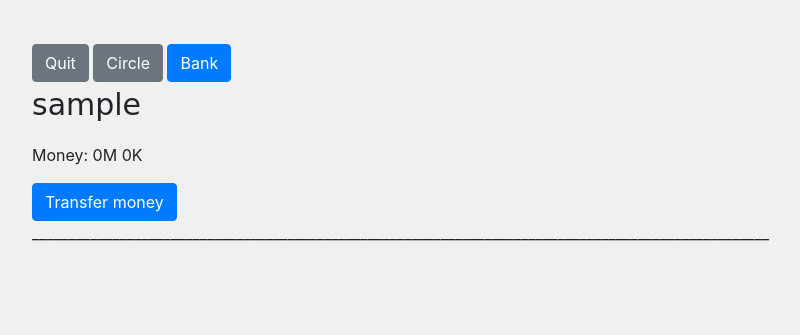
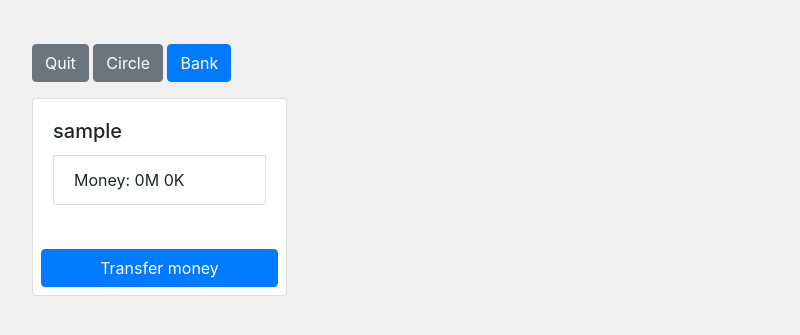
Before and after one commit to maximkz561/monopoly, a Django app: page /game/1 in a window 1280 px wide. Shown: the part 56-391 px from the top of the page, without its empty margins (53-853 px from the left). Run offline with Django 3.2, Linux system fonts and the light colour scheme; tables that the repository leaves empty hold one stand-in row (values such as "Sample post"); some libraries are stand-ins or nearby versions; some web fonts are replaced.

Commit message:
made front for game.html

```diff
--- a/base/templates/game.html
+++ b/base/templates/game.html
@@ -7,51 +7,31 @@
         Bank
     </button>
 
-    {% for user in users %}
-        <div>
-            <p class="username">{{ user.username }}</p>
-            <p>Money: {{ user.friendly_money }}</p>
-        </div>
-        {% if user == request_user %}
+    <div class="row row-cols-2 row-cols-md-4 mt-3">
 
-        {% else %}
+        {% for user in users %}
 
-            <!-- Button trigger modal -->
-            <button type="button" class="btn btn-primary" data-toggle="modal" data-target="#Transfer_to_{{ user }}">
-                Transfer money
-            </button>
-        {% endif %}
-        <p>_____________________________________________________________________________________________________</p>
-
-        <!-- Modal -->
-        <div class="modal fade" id="Transfer_to_{{ user }}" tabindex="-1" role="dialog"
-             aria-labelledby="exampleModalCenterTitle" aria-hidden="true">
-            <div class="modal-dialog modal-dialog-centered" role="document">
-                <div class="modal-content">
-                    <div class="modal-header">
-                        <h5 class="modal-title" id="exampleModalLongTitle">Send money to {{ user }}</h5>
-                        <button type="button" class="close" data-dismiss="modal" aria-label="Close">
-                            <span aria-hidden="true">&times;</span>
-                        </button>
+            <div class="col mb-4">
+                <div class="card">
+                    <div class="card-body">
+                        <h5 class="card-title">{{ user.username }}</h5>
+                        <p class="list-group-item">Money: {{ user.friendly_money }}</p>
                     </div>
-                    <div class="modal-body">
-                        <form method="POST" id="transfer_to_{{ user }}" class="post-form"
-                              action="{% url 'transfer_money' user_id=user.id %}">
-                            {% csrf_token %}
-                            {{ form.money }}
-                        </form>
-                    </div>
-                    <div class="modal-footer">
-                        <button type="button" class="btn btn-secondary" data-dismiss="modal">Close</button>
-                        <button type="submit" form="transfer_to_{{ user }}" class="btn btn-primary">Transfer
-                        </button>
-                    </div>
+                    {% if user != request_user %}
+                        <div class="m-2">
+                            <button type="button" class="btn btn-primary btn-block" data-toggle="modal"
+                                    data-target="#Transfer_to_{{ user }}">
+                                Transfer money
+                            </button>
+                        </div>
+                    {% endif %}
                 </div>
             </div>
-        </div>
 
-    {% endfor %}
 
+        {% endfor %}
+
+    </div>
 
     <!-- Modal window Bank -->
     <div class="modal fade" id="Bank" tabindex="-1" role="dialog" aria-labelledby="Bank" aria-hidden="true">
@@ -81,4 +61,37 @@
     </div>
 
 
+    {#    Modal#}
+    {% for user in users %}
+
+        <!-- Modal Transfer money -->
+        <div class="modal fade" id="Transfer_to_{{ user }}" tabindex="-1" role="dialog"
+             aria-labelledby="exampleModalCenterTitle" aria-hidden="true">
+            <div class="modal-dialog modal-dialog-centered" role="document">
+                <div class="modal-content">
+                    <div class="modal-header">
+                        <h5 class="modal-title" id="exampleModalLongTitle">Send money to {{ user }}</h5>
+                        <button type="button" class="close" data-dismiss="modal" aria-label="Close">
+                            <span aria-hidden="true">&times;</span>
+                        </button>
+                    </div>
+                    <div class="modal-body">
+                        <form method="POST" id="transfer_to_{{ user }}" class="post-form"
+                              action="{% url 'transfer_money' user_id=user.id %}">
+                            {% csrf_token %}
+                            {{ form.money }}
+                        </form>
+                    </div>
+                    <div class="modal-footer">
+                        <button type="button" class="btn btn-secondary" data-dismiss="modal">Close</button>
+                        <button type="submit" form="transfer_to_{{ user }}" class="btn btn-primary">Transfer
+                        </button>
+                    </div>
+                </div>
+            </div>
+        </div>
+
+
+    {% endfor %}
+
 {% endblock %}
--- a/base/templates/room.html
+++ b/base/templates/room.html
@@ -2,6 +2,8 @@
 
 {% block content %}
     <a href="{% url 'quit' %}" class="btn btn-secondary">Quit</a>
+
+
     {% for user in users %}
         <div>
             name: {{ user }}
```
